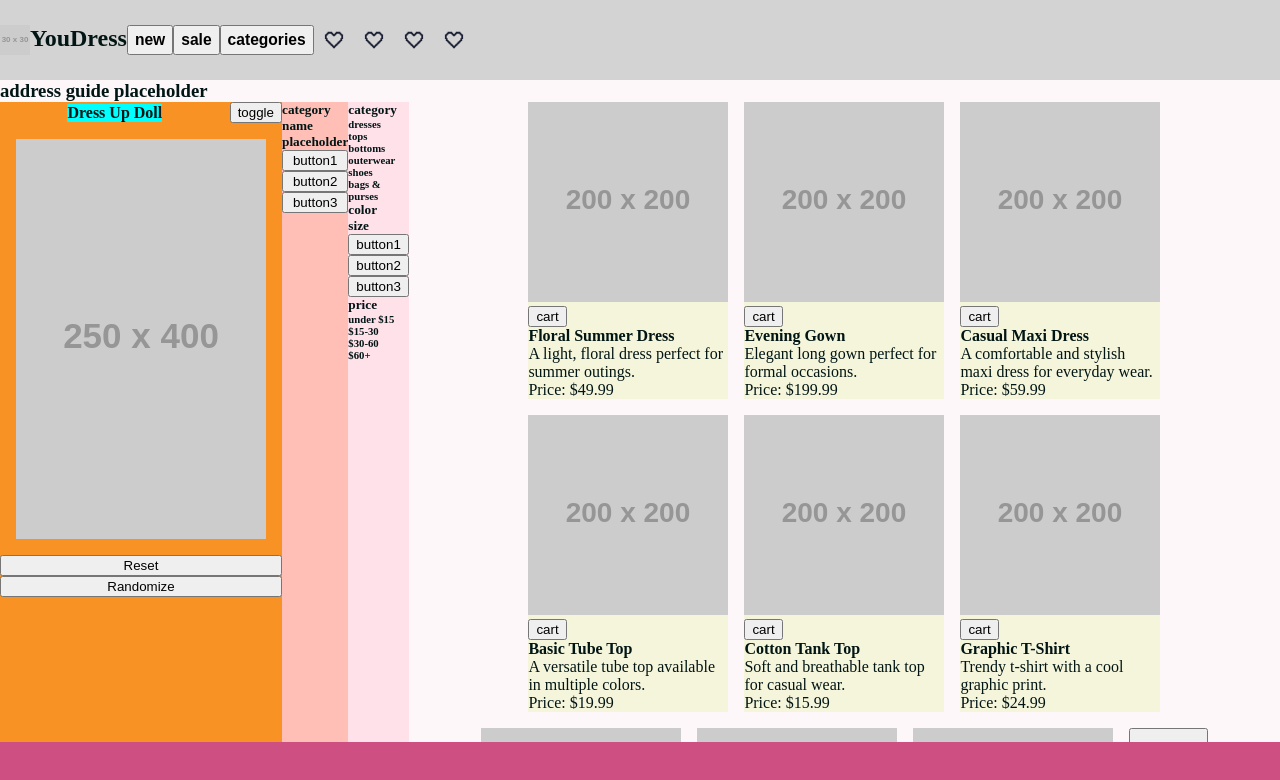
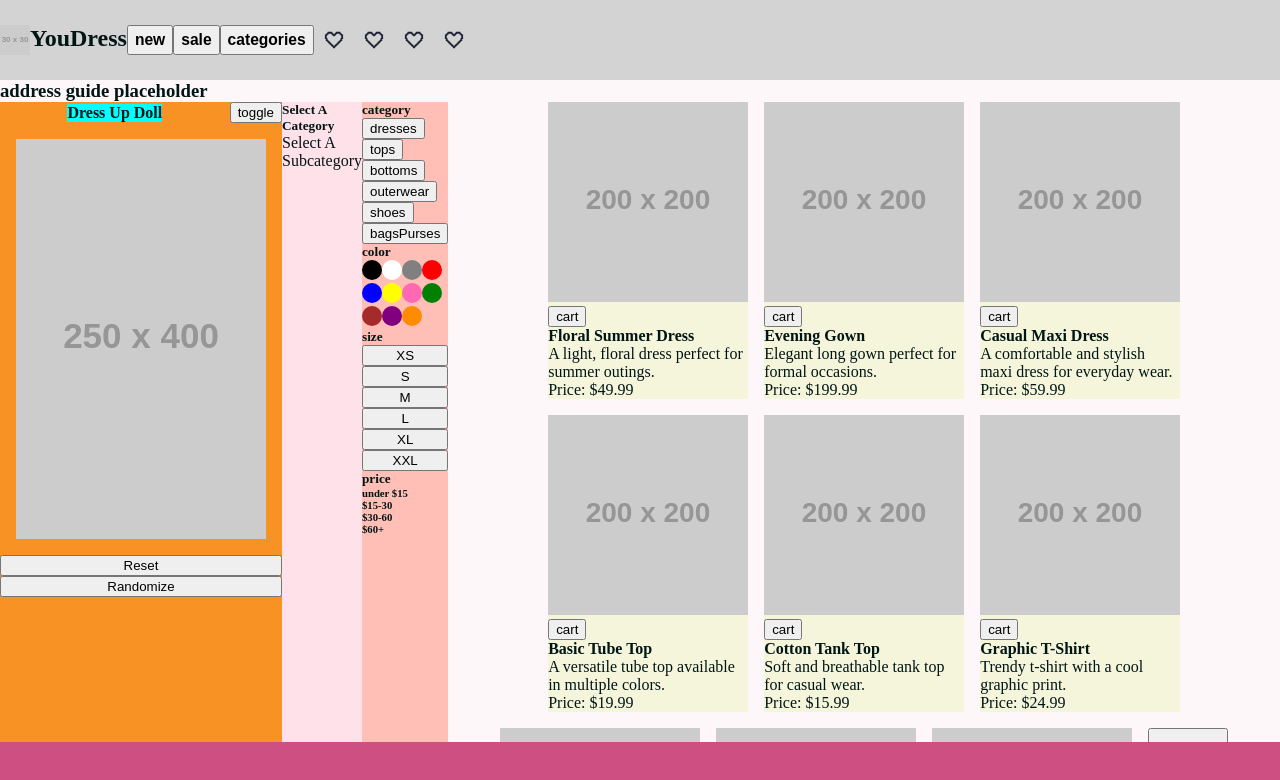
Before and after one commit to ninapatafi/youdress, a React (Vite) app: page / in a window 1280 px wide. Shown: the top 780 px of the page. Built offline with nearby package versions, Linux system fonts and the light colour scheme.

Commit message:
Add Button filters + color buttons

```diff
--- a/src/App.scss
+++ b/src/App.scss
@@ -13,6 +13,11 @@ html {
   margin: 0;
 }
 
+ul {
+  padding: 0;
+  list-style: none;
+}
+
 .side-by-side {
   display: flex;
   height: 80vh;
--- a/src/components/DressUpWidget/DressUpWidget.jsx
+++ b/src/components/DressUpWidget/DressUpWidget.jsx
@@ -5,6 +5,27 @@ import DressUpDoll from "../DressUpDoll/DressUpDoll.jsx";
 function DressUpWidget() {
   const [isOpen, setIsOpen] = useState(true);
   const [showButton, setShowButton] = useState(false);
+  const [selectedCategory, setSelectedCategory] = useState("Select A Category");
+  const [selectedSubcategory, setSelectedSubcategory] = useState(null);
+
+  const categories = {
+    dresses: ["Short", "Long", "Maxi"],
+    tops: ["Tube", "Tank", "T-shirt", "Long-Sleeve"],
+    bottoms: ["Shorts", "Pants", "Skirts"],
+    outerwear: ["Jackets", "Sweaters"],
+    shoes: ["Sandals", "Sneakers", "Boots", "Heels", "Flats"],
+    bagsPurses: ["Bags", "Wallets"],
+  };
+
+  const handleCategoryClick = (category) => {
+    setSelectedCategory(category);
+    setSelectedSubcategory(null); // Reset subcategory when category changes
+  };
+
+  const handleSubcategoryClick = (subcategory) => {
+    setSelectedSubcategory(subcategory);
+    // Here you would apply the filter logic to filter your items
+  };
 
   const toggleWidget = () => {
     setIsOpen(!isOpen);
@@ -28,30 +49,56 @@ function DressUpWidget() {
         />
       )}
 
+      <div className="filter-subcategory">
+        <h5>{selectedCategory} </h5>
+        <ul>
+          {categories[selectedCategory] ? (
+            categories[selectedCategory].map((subcategory) => (
+              <li key={subcategory}>
+                {" "}
+                <button onClick={() => handleSubcategoryClick(subcategory)}>
+                  {subcategory}
+                </button>
+              </li>
+            ))
+          ) : (
+            <li>Select A Subcategory</li>
+          )}
+        </ul>
+      </div>
       <div className="filter-category">
-        <h5>category name placeholder</h5>
-        <button>button1</button>
-        <button>button2</button>
-        <button>button3</button>
-      </div>
-      <div className="filter-subcategory">
         <div>
           <h5>category</h5>
-          <h6>dresses</h6>
-          <h6>tops</h6>
-          <h6>bottoms</h6>
-          <h6>outerwear</h6>
-          <h6>shoes</h6>
-          <h6>bags & purses</h6>
+          {Object.keys(categories).map((category) => (
+            <h6 key={category} onClick={() => handleCategoryClick(category)}>
+              <button>{category}</button>
+            </h6>
+          ))}
         </div>
         <div>
-          <h5>color</h5>
+          <h5 className="color">color</h5>
+          <div className="color__wrapper">
+            <button className="color__black color__button " />
+            <button className="color__white color__button " />
+            <button className="color__grey color__button " />
+            <button className="color__red color__button " />
+            <button className="color__blue color__button " />
+            <button className="color__yellow color__button " />
+            <button className="color__pink color__button " />
+            <button className="color__green color__button " />
+            <button className="color__brown color__button " />
+            <button className="color__purple color__button " />
+            <button className="color__orange color__button " />
+          </div>
         </div>
         <div className="size-selection">
           <h5>size</h5>
-          <button>button1</button>
-          <button>button2</button>
-          <button>button3</button>
+          <button>XS</button>
+          <button>S</button>
+          <button>M</button>
+          <button>L</button>
+          <button>XL</button>
+          <button>XXL</button>
         </div>
         <div>
           <h5>price</h5>
--- a/src/components/DressUpWidget/DressUpWidget.scss
+++ b/src/components/DressUpWidget/DressUpWidget.scss
@@ -33,3 +33,63 @@
   display: flex;
   flex-direction: column;
 }
+
+.color {
+  // &__wrapper {
+  // display: flex;
+  // flex-direction: row;
+  // gap: 1rem;
+  // }
+
+  &__button {
+    border: none;
+    outline: none;
+    height: 20px;
+    width: 20px;
+    border-radius: 50%;
+  }
+
+  &__black {
+    background-color: black;
+  }
+
+  &__white {
+    background-color: white;
+  }
+
+  &__grey {
+    background-color: grey;
+  }
+
+  &__red {
+    background-color: red;
+  }
+
+  &__blue {
+    background-color: blue;
+  }
+
+  &__yellow {
+    background-color: yellow;
+  }
+
+  &__pink {
+    background-color: hotpink;
+  }
+
+  &__green {
+    background-color: green;
+  }
+
+  &__brown {
+    background-color: brown;
+  }
+
+  &__purple {
+    background-color: purple;
+  }
+
+  &__orange {
+    background-color: darkorange;
+  }
+}
```
